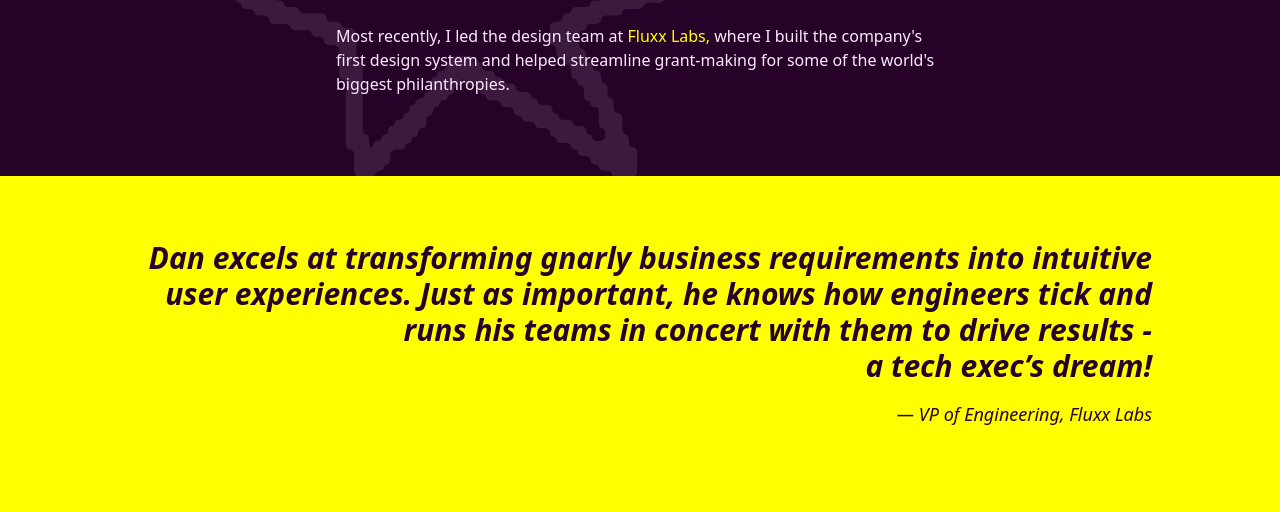
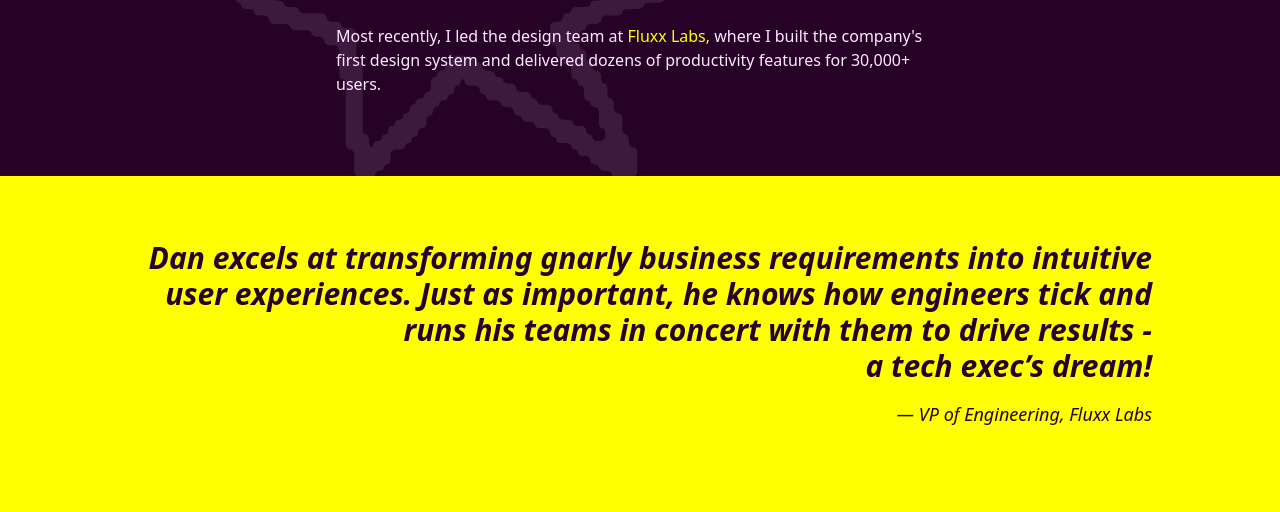
Before and after one commit to danletson/daniel-letson.com, a website: page index.html in a window 1280 px wide. Shown: the part 288-800 px from the top of the page. Drawn offline with Linux system fonts and the light colour scheme; a web font is replaced by a local one.

Commit message:
updated homepage blurb

```diff
--- a/index.html
+++ b/index.html
@@ -79,8 +79,7 @@
       <h1><span class="sticker">I'm</span> Daniel Letson</h1>
       <h2>— a full-stack product designer with a decade of experience making things on the web.</h2>
       <p>Most recently, I led the design team at <a href="https://fluxx.io" target="_blank">Fluxx Labs,</a> where I
-        built the company's first design system and helped streamline grant-making for some of the world's biggest
-        philanthropies.
+        built the company's first design system and delivered dozens of productivity features for 30,000+ users.
       </p>
     </section>
     <section class="testimonial">
```
